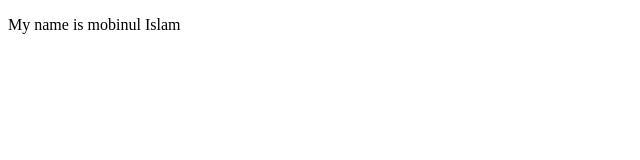
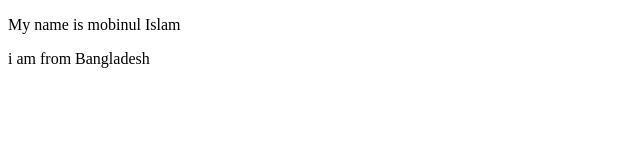
Before and after one commit to mobin99/my-third-website, a plain HTML site: page index.html in a window 1280 px wide. Shown: the whole page, without its empty margins (0-640 px from the left). Drawn offline with Linux system fonts and the light colour scheme.

Commit message:
Update index.html

```diff
--- a/index.html
+++ b/index.html
@@ -7,6 +7,8 @@
 </head>
 <body>
     <p>My name is mobinul Islam</p>
+    <p> i am from Bangladesh </p>
+
 
 </body>
 </html>
```
